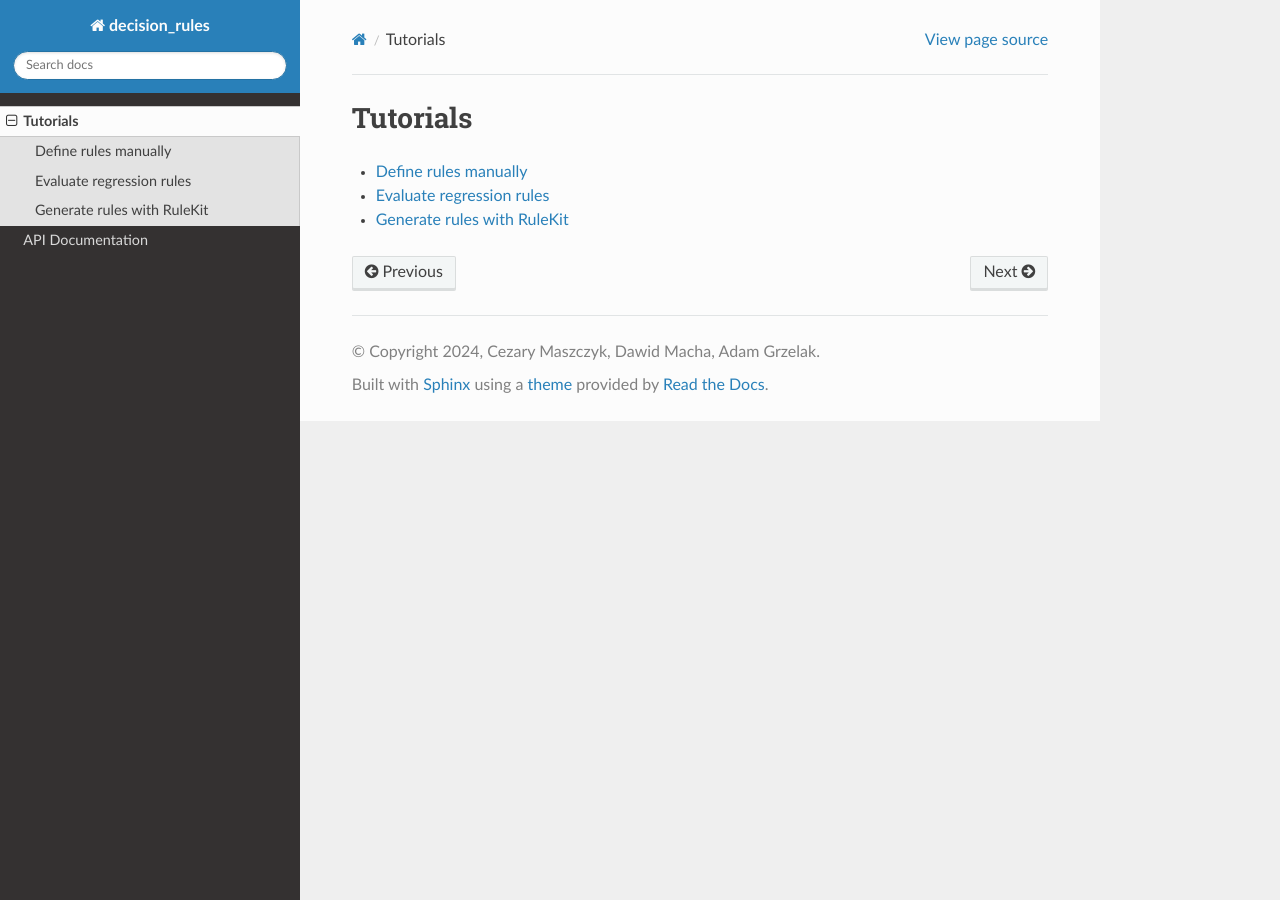
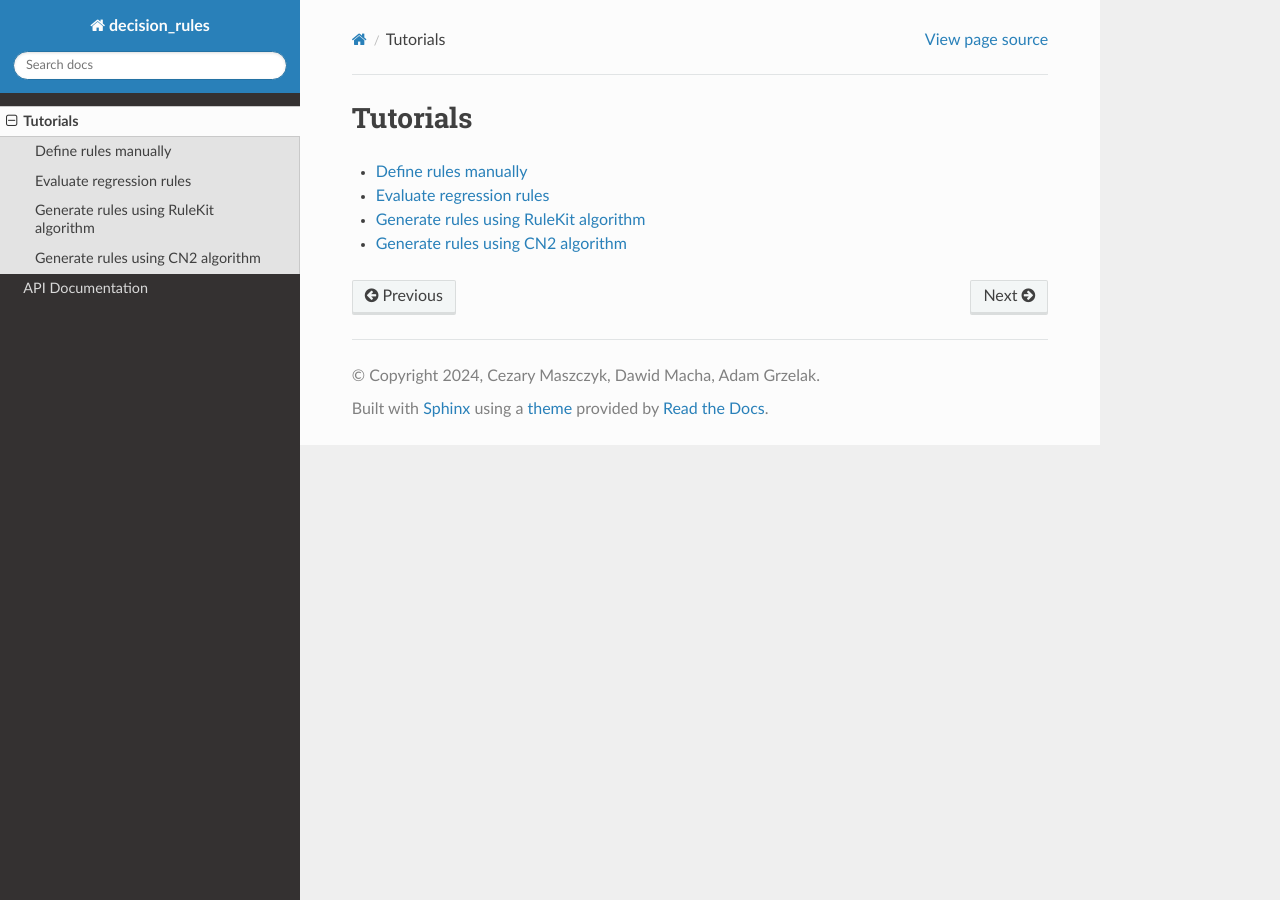
Before and after one commit to ruleminer/decision-rules, a Sphinx documentation site: the page built from docs-src/source/tutorials.rst, in a window 1280 px wide. Built offline with Sphinx 7.4.7 and the Read the Docs theme 3.1.0, drawn with Linux system fonts in a browser that asks for light colours.

Commit message:
docs: tutorial on how to integrate with CN2 algorithm

```diff
--- a/docs-src/source/tutorials.rst
+++ b/docs-src/source/tutorials.rst
@@ -6,4 +6,5 @@ Tutorials
 
    Define rules manually <tutorials/manual_rules_classification.ipynb>
    Evaluate regression rules <tutorials/rules_regression.ipynb>
-   Generate rules with RuleKit <tutorials/generating_with_rulekit.ipynb>
+   Generate rules using RuleKit algorithm <tutorials/generating_with_rulekit.ipynb>
+   Generate rules using CN2 algorithm <tutorials/cn2.ipynb>
```
Also changed, not shown: docs-src/source/tutorials/cn2.ipynb (added).
